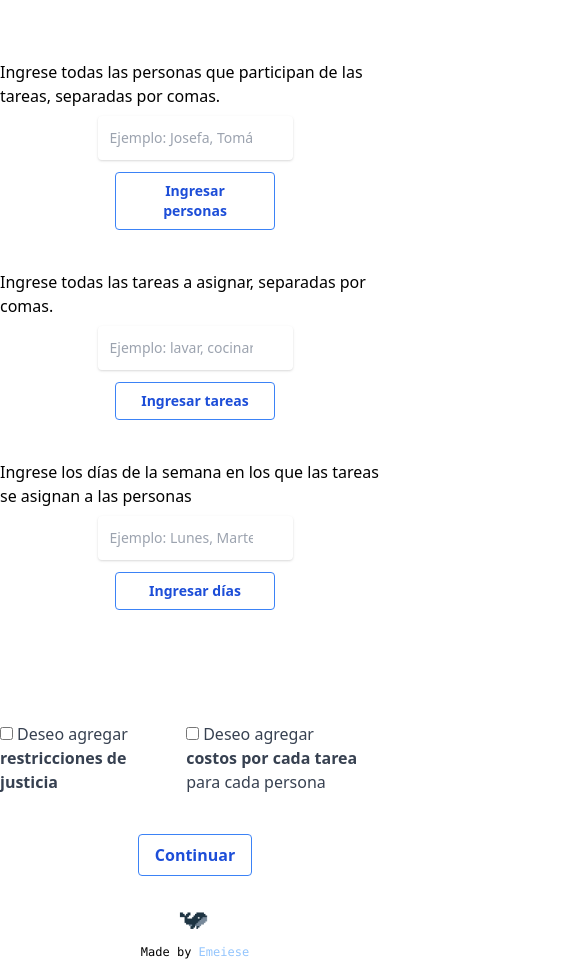
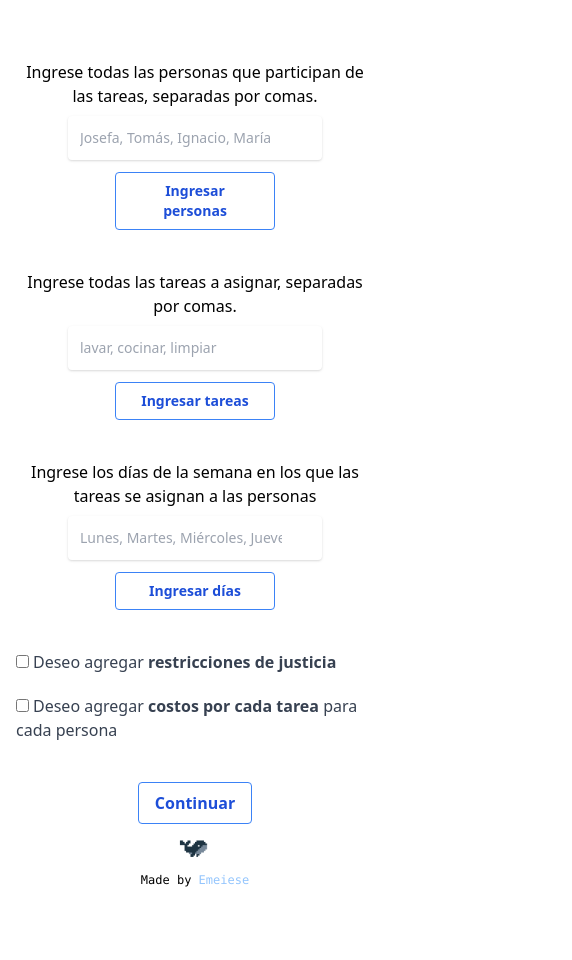
Before and after one commit to emeiese/task-assignation-frontend, a Vue app: page /assigner in a window 390 px wide. Shown: the whole page, 572 px wide, since content can reach past the window. After the commit the page ends 888 px from the top, so only its background shows below. Built offline with nearby package versions, Linux system fonts and the light colour scheme.

Commit message:
Responsive assigner page

```diff
--- a/src/components/inputAndSave.vue
+++ b/src/components/inputAndSave.vue
@@ -1,8 +1,8 @@
 <template>
-  <h1 class="pt-10">
+  <h1 class="text-center pt-10">
     {{ upperString }}
   </h1>
-  <div class="relative flex w-1/2 flex-wrap items-stretch mb-3 pt-2">
+  <div class="relative flex md:w-1/2 flex-wrap items-stretch mb-3 pt-2">
     <input
       :id="id"
       type="text"
--- a/src/views/assigner.vue
+++ b/src/views/assigner.vue
@@ -1,9 +1,9 @@
 <template>
-  <div class="w-full flex flex-col m-5 items-center mx-auto">
+  <div class="w-full flex flex-col px-4 md:px-0 md:m-5 items-center mx-auto">
     <input-and-save
       id="namesInput"
       upperString="Ingrese todas las personas que participan de las tareas, separadas por comas."
-      placeholder="Ejemplo: Josefa, Tomás, Ignacio, María"
+      placeholder="Josefa, Tomás, Ignacio, María"
       saveString="Ingresar personas"
       @save-objects="saveNames($event)"
     >
@@ -11,18 +11,18 @@
     <input-and-save
       id="tasksInput"
       upperString="Ingrese todas las tareas a asignar, separadas por comas."
-      placeholder="Ejemplo: lavar, cocinar, limpiar"
+      placeholder="lavar, cocinar, limpiar"
       saveString="Ingresar tareas"
       @save-objects="saveTasks($event)"
     ></input-and-save>
     <input-and-save
       id="periodsInput"
       upperString="Ingrese los días de la semana en los que las tareas se asignan a las personas"
-      placeholder="Ejemplo: Lunes, Martes, Miércoles, Jueves, Viernes, Sábado, Domingo"
+      placeholder="Lunes, Martes, Miércoles, Jueves, Viernes, Sábado, Domingo"
       saveString="Ingresar días"
       @save-objects="saveDays($event)"
     ></input-and-save>
-    <div class="flex flex-row pt-28 pb-10 space-x-10">
+    <div class="flex flex-col md:flex-row pt-10 md:pt-28 pb-10 space-y-5 md:space-y-0 md:space-x-10">
       <label class="text-gray-700">
         <input
           type="checkbox"
```
